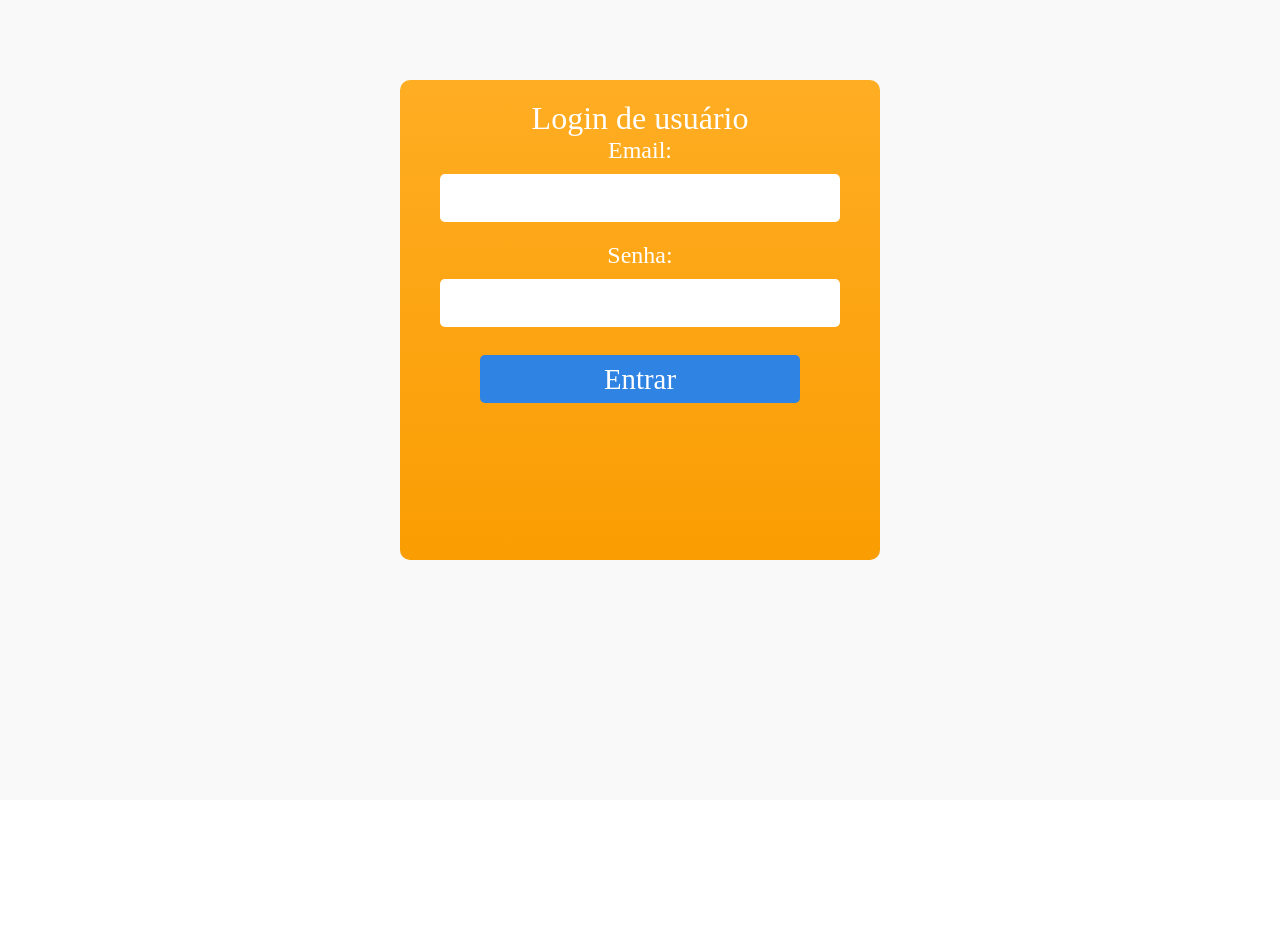
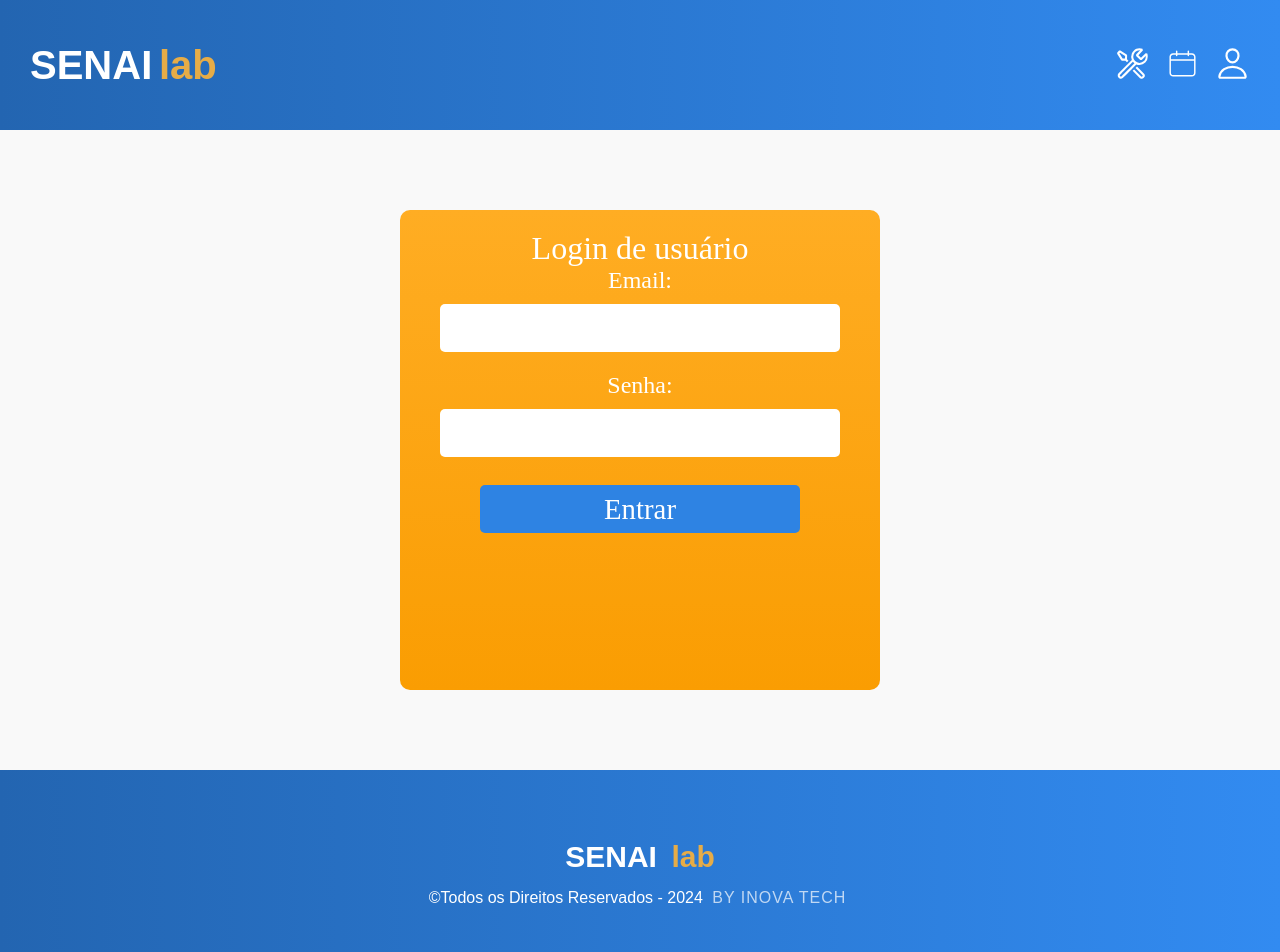
Before and after one commit to JuliaFee/espacomaker-front, a Next.js app: page /login in a window 1280 px wide. Shown: the top 952 px of the page. Before the commit the page ends 800 px from the top, so only its background shows below. Built offline with nearby package versions, Linux system fonts and the light colour scheme; a web font is replaced by a local one.

Commit message:
importação header e footer

```diff
--- a/app/login/login.module.css
+++ b/app/login/login.module.css
@@ -1,3 +1,5 @@
+/* module.css */
+
 @import url('https://fonts.googleapis.com/css2?family=Chau+Philomene+One:ital@0;1&display=swap');
 
 .pageContainer {
@@ -10,6 +12,7 @@
 
 .container {
     background: linear-gradient(to bottom, #FFAD23, #FA9D02);
+    /* Gradient based on image */
     padding: 20px;
     border-radius: 10px;
     width: 30rem;
@@ -44,6 +47,7 @@
 
 .button {
     background-color: #2E83E3;
+    /* Blue button color from the image */
     color: white;
     border: none;
     border-radius: 5px;
@@ -63,6 +67,7 @@
 
 .submitButton:hover {
     background-color: #236ABF;
+    /* Darker shade of blue for hover effect */
 }
 
 .Header {
--- a/app/login/page.jsx
+++ b/app/login/page.jsx
@@ -2,7 +2,8 @@
 import React, { useState } from 'react';
 import styles from './login.module.css';
 import axios from 'axios';
-
+import Header from "./../components/header/page";
+import Footer from "./../components/footer/page";
 const LoginForm = () => {
     const [email, setEmail] = useState('');
     const [senha, setSenha] = useState('');
@@ -35,6 +36,7 @@ const LoginForm = () => {
 
     return (
         <div className={styles.pageContainer}>
+            <Header/>
             <div className={styles.container}>
                 <form onSubmit={handleSubmit}>
                     <div className={styles.formGroup}>
@@ -84,6 +86,7 @@ const LoginForm = () => {
                     </div>
                 )}
             </div>
+            <Footer/>
         </div>
     );
 };
```
